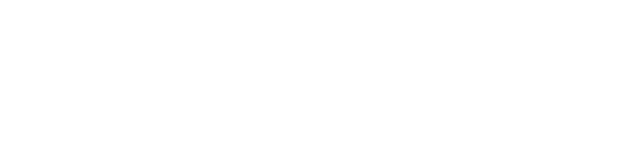
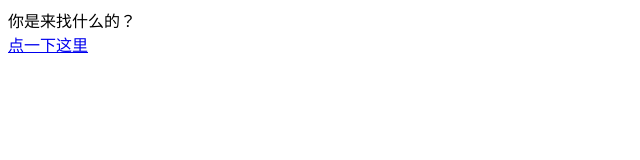
Before and after one commit to nishinokaede/2sakuraPicBot, a plain HTML site: page index.html in a window 1280 px wide. Shown: the whole page, without its empty margins (0-640 px from the left). Drawn offline with Linux system fonts and the light colour scheme.

Commit message:
add weibo url

```diff
--- a/index.html
+++ b/index.html
@@ -5,5 +5,9 @@
     <meta name="viewport" content="width-device-width,initial-scale-1">
     <title>2Sakura's IMAGE</title>
   </head>
-  <body></body>
+  <body>
+    你是来找什么的？
+    <br>
+    <a href="https://weibo.com/u/7475330297">点一下这里</a>
+  </body>
 </html>
```
